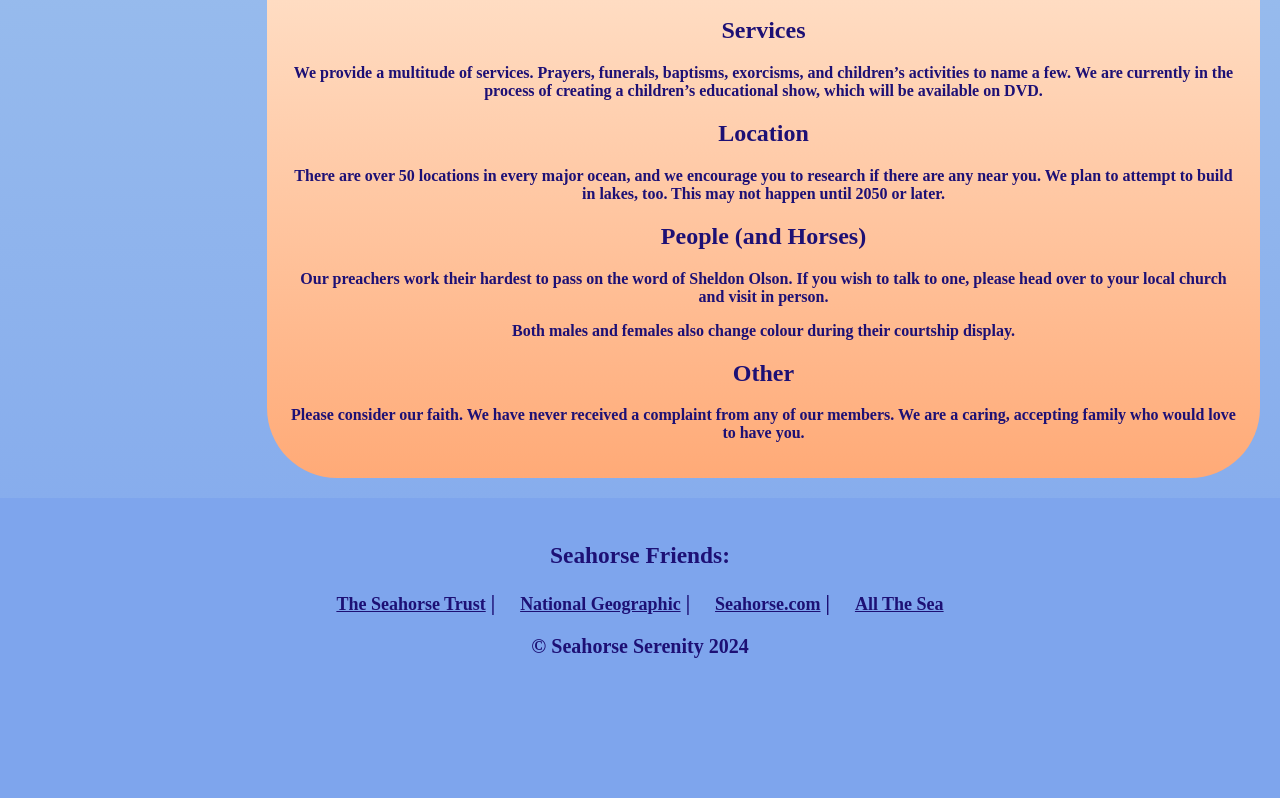
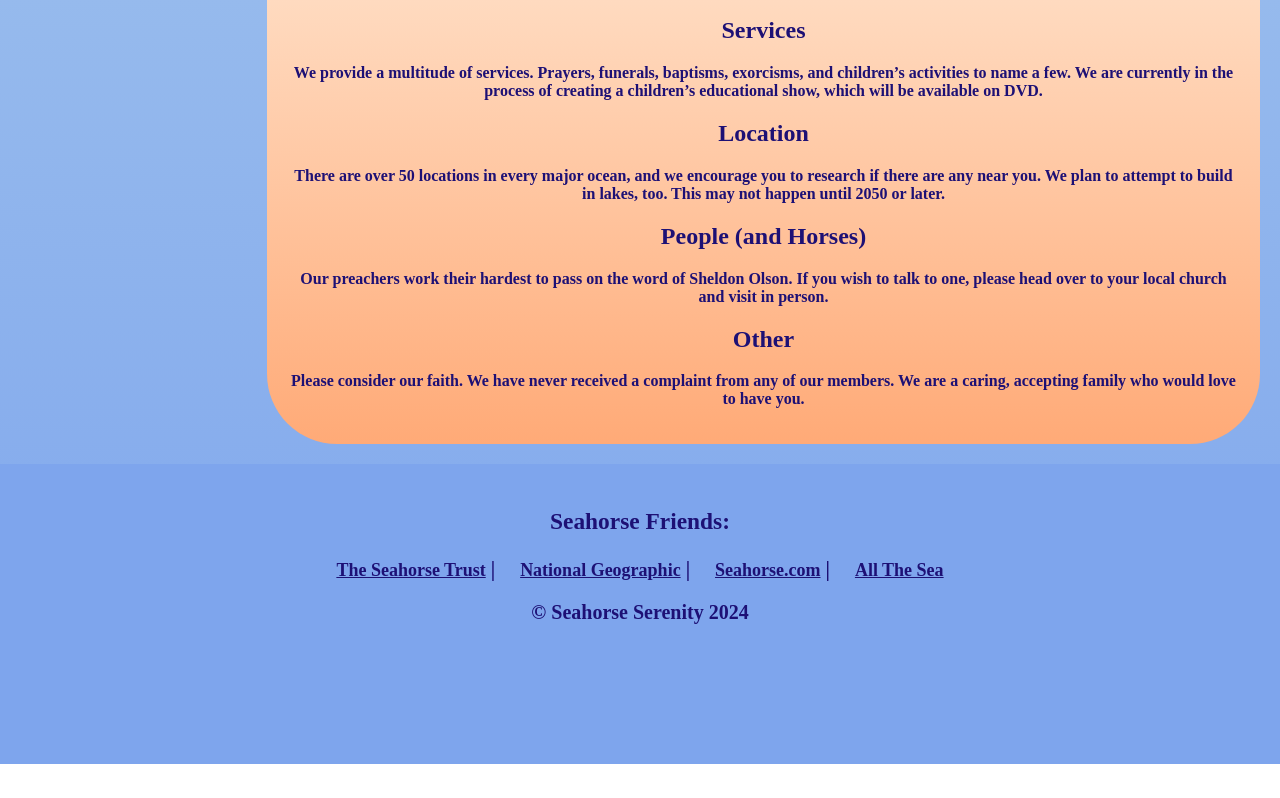
Before and after one commit to lawrencergraphics/website, a plain HTML site: page ssc.html in a window 1280 px wide. Shown: the part 837-1635 px from the top of the page. After the commit the page ends 1601 px from the top, so only its background shows below. Drawn offline with Linux system fonts and the light colour scheme.

Commit message:
Add files via upload

```diff
--- a/ssc.html
+++ b/ssc.html
@@ -176,8 +176,6 @@
         <h2>People (and Horses)</h2>
         <p>Our preachers work their hardest to pass on the word of Sheldon Olson.
             If you wish to talk to one, please head over to your local church and visit in person.</p>
-        <p>Both males and females also change colour during their courtship
-            display.</p>
         <h2>Other</h2>
         <p>Please consider our faith. We have never received a complaint from any of our members.
             We are a caring, accepting family who would love to have you.</p>
```
